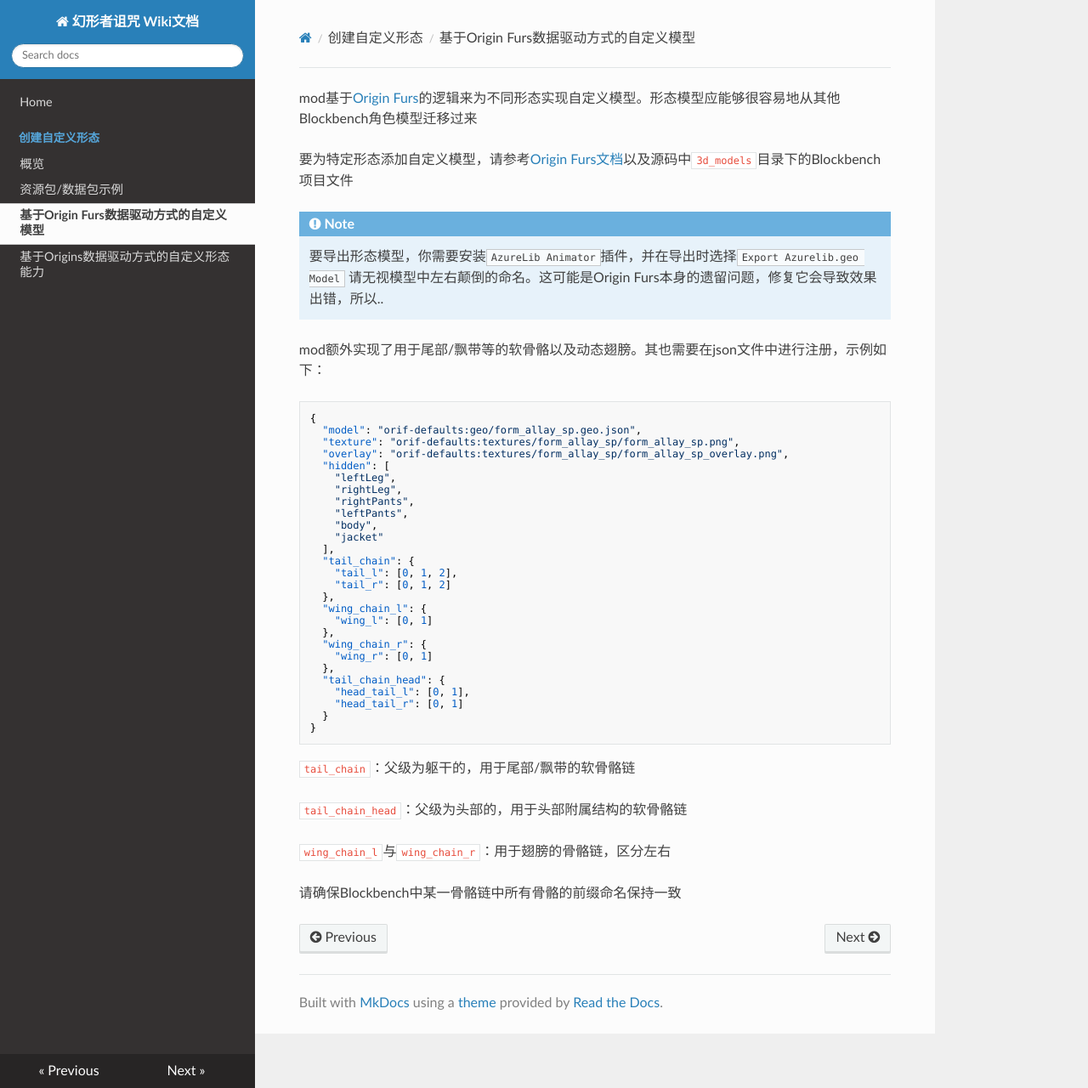
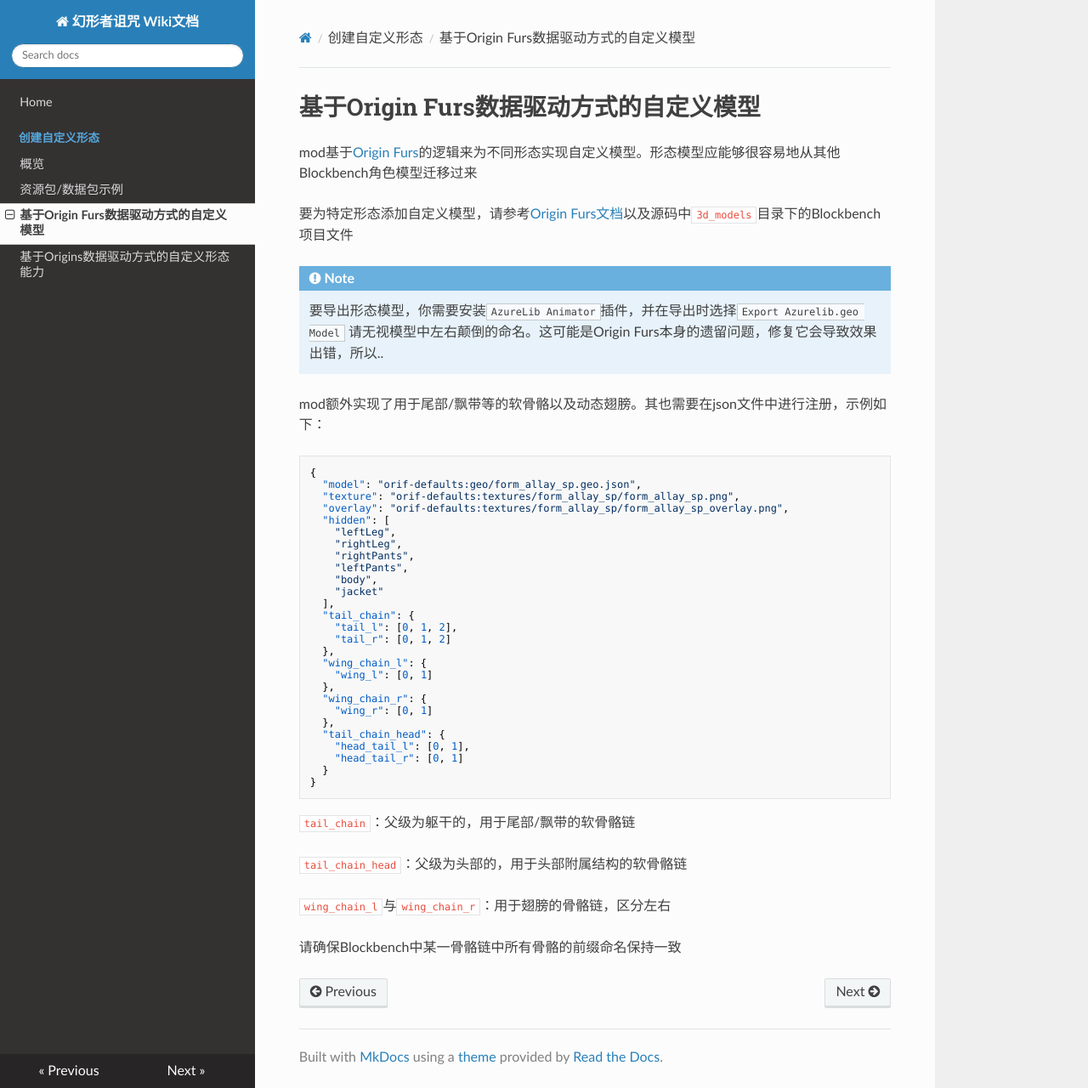
Before and after one commit to onixary/ssc_wiki, an MkDocs documentation site: the page built from docs/custom_forms/originfur_resource_pack.md, in a window 1280 px wide and 1280 px high. Shown: the whole window at 85% size. Built offline with MkDocs 1.6.1, drawn with Linux system fonts in a browser that asks for light colours; nearby versions of some CDN libraries.

Commit message:
Update originfur_resource_pack.md

```diff
--- a/docs/custom_forms/originfur_resource_pack.md
+++ b/docs/custom_forms/originfur_resource_pack.md
@@ -1,3 +1,5 @@
+# 基于Origin Furs数据驱动方式的自定义模型
+
 mod基于[Origin Furs](https://modrinth.com/mod/origin-furs)的逻辑来为不同形态实现自定义模型。形态模型应能够很容易地从其他Blockbench角色模型迁移过来
 
 要为特定形态添加自定义模型，请参考[Origin Furs文档](https://originalfur.readthedocs.io/en/latest/)以及源码中`3d_models`目录下的Blockbench项目文件
```
